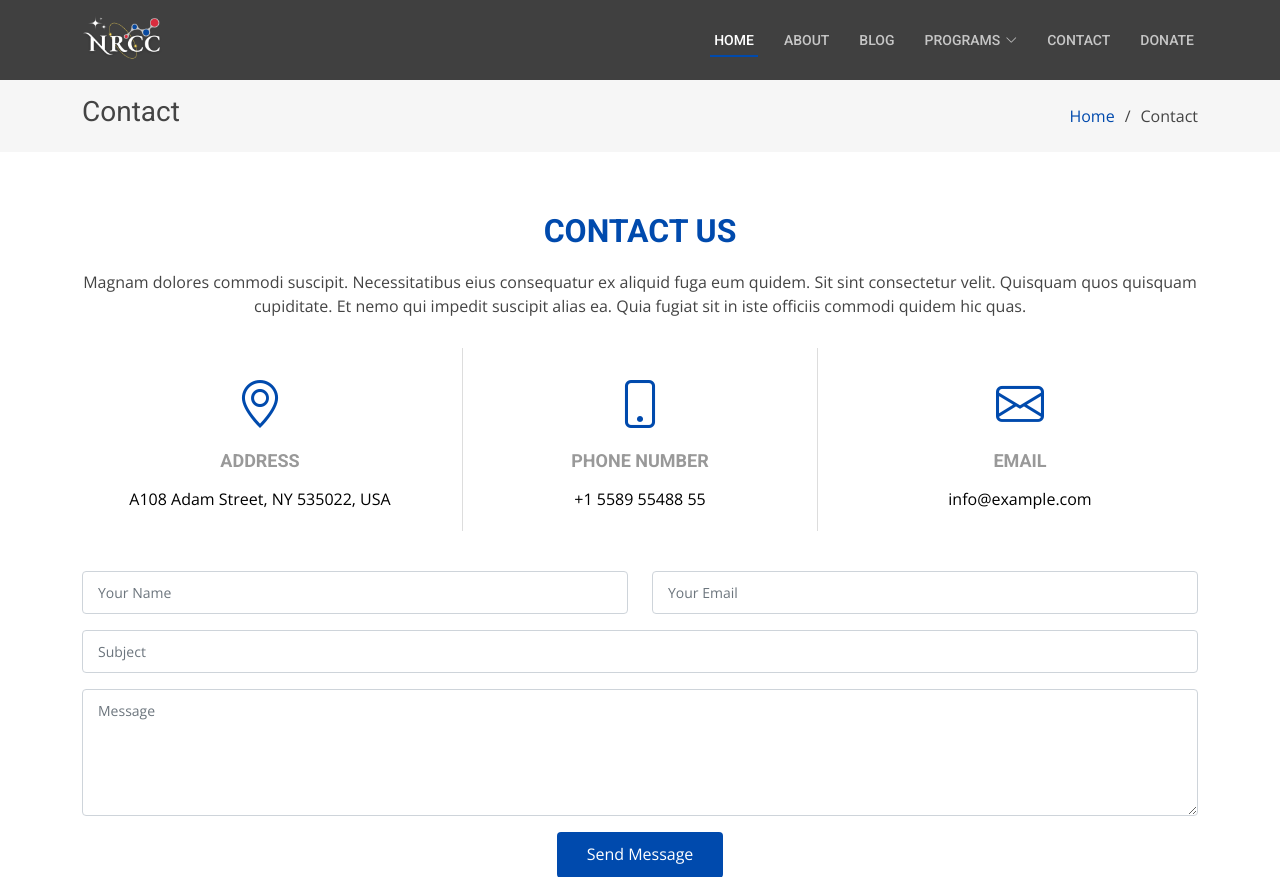
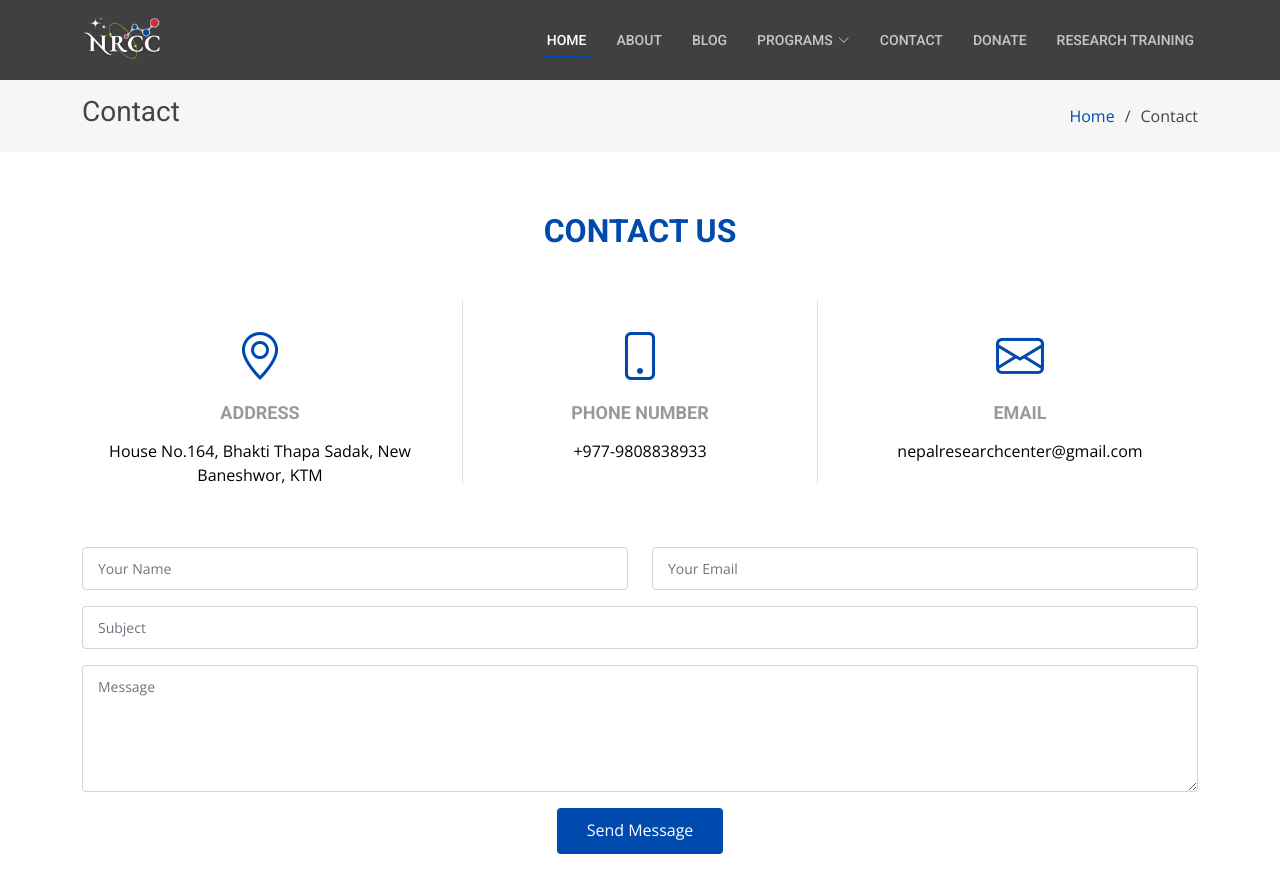
Before and after one commit to bjayadikary/nrcc_website_development, a Django app: page /contact in a window 1280 px wide. Shown: the top 877 px of the page. Run offline with Django 4.2, Linux system fonts and the light colour scheme; some libraries are stand-ins or nearby versions.

Commit message:
[Added] Research Training tab

```diff
--- a/nrccnepal/core/templates/core/base.html
+++ b/nrccnepal/core/templates/core/base.html
@@ -59,6 +59,7 @@
           <li><a class="nav-link scrollto" href="{% url 'contact' %}">Contact</a></li>
           <!--  <li><a class="getstarted scrollto" href="#about">Get Involved</a></li> -->
            <li><a href="#">Donate</a></li>
+           <li><a class="nav-link " href="{% url 'research-training' %}">Research Training</a></li>
         </ul>
         <i class="bi bi-list mobile-nav-toggle"></i>
       </nav><!-- .navbar -->
--- a/nrccnepal/core/templates/core/contact.html
+++ b/nrccnepal/core/templates/core/contact.html
@@ -27,7 +27,7 @@
 
       <div class="section-title">
         <h2>Contact US</h2>
-        <p>Magnam dolores commodi suscipit. Necessitatibus eius consequatur ex aliquid fuga eum quidem. Sit sint consectetur velit. Quisquam quos quisquam cupiditate. Et nemo qui impedit suscipit alias ea. Quia fugiat sit in iste officiis commodi quidem hic quas.</p>
+        <p></p>
       </div>
 
       <div class="row contact-info">
@@ -36,7 +36,7 @@
           <div class="contact-address">
             <i class="bi bi-geo-alt"></i>
             <h3>Address</h3>
-            <address>A108 Adam Street, NY 535022, USA</address>
+            <address><a href="https://goo.gl/maps/zxNNXFVsWK8pqPgHA">House No.164, Bhakti Thapa Sadak, New Baneshwor, KTM </a></address>
           </div>
         </div>
 
@@ -44,7 +44,7 @@
           <div class="contact-phone">
             <i class="bi bi-phone"></i>
             <h3>Phone Number</h3>
-            <p><a href="tel:+155895548855">+1 5589 55488 55</a></p>
+            <p><a href="tel:+977-9808838933">+977-9808838933</a></p>
           </div>
         </div>
 
@@ -52,7 +52,7 @@
           <div class="contact-email">
             <i class="bi bi-envelope"></i>
             <h3>Email</h3>
-            <p><a href="mailto:info@example.com">info@example.com</a></p>
+            <p><a href="mailto:nepalresearchcenter@gmail.com">nepalresearchcenter@gmail.com   </a></p>
           </div>
         </div>
 
--- a/nrccnepal/core/urls.py
+++ b/nrccnepal/core/urls.py
@@ -6,4 +6,5 @@ urlpatterns = [
     path('', views.home, name='home'),
     path('about', views.about, name='about'),
     path('contact', views.contact, name="contact"),
+    path('research-training', views.research, name='research-training')
 ]
--- a/nrccnepal/core/views.py
+++ b/nrccnepal/core/views.py
@@ -29,3 +29,6 @@ def contact(request):
             # messages.error(request, 'Please Fill Up the Form Correctly!!')
 
     return render(request, 'core/contact.html')
+
+def research(request):
+    return render(request, 'core/research.html')
```
Also changed, not shown: nrccnepal/core/templates/core/research.html (added, +14 -0 lines), nrccnepal/core/static/core/img/sample_poster1.png (added), nrccnepal/core/static/core/img/sample_poster2.png (added).
